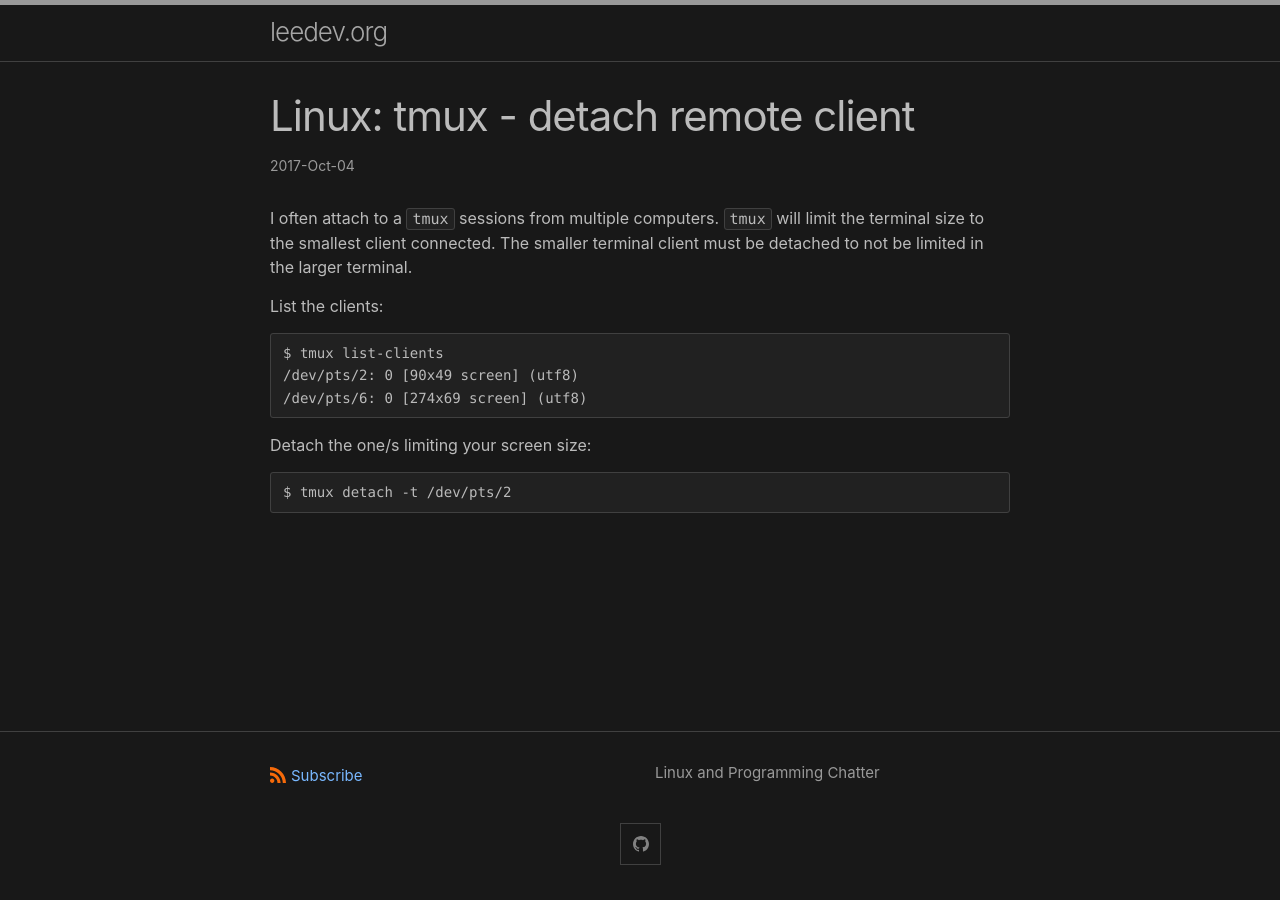
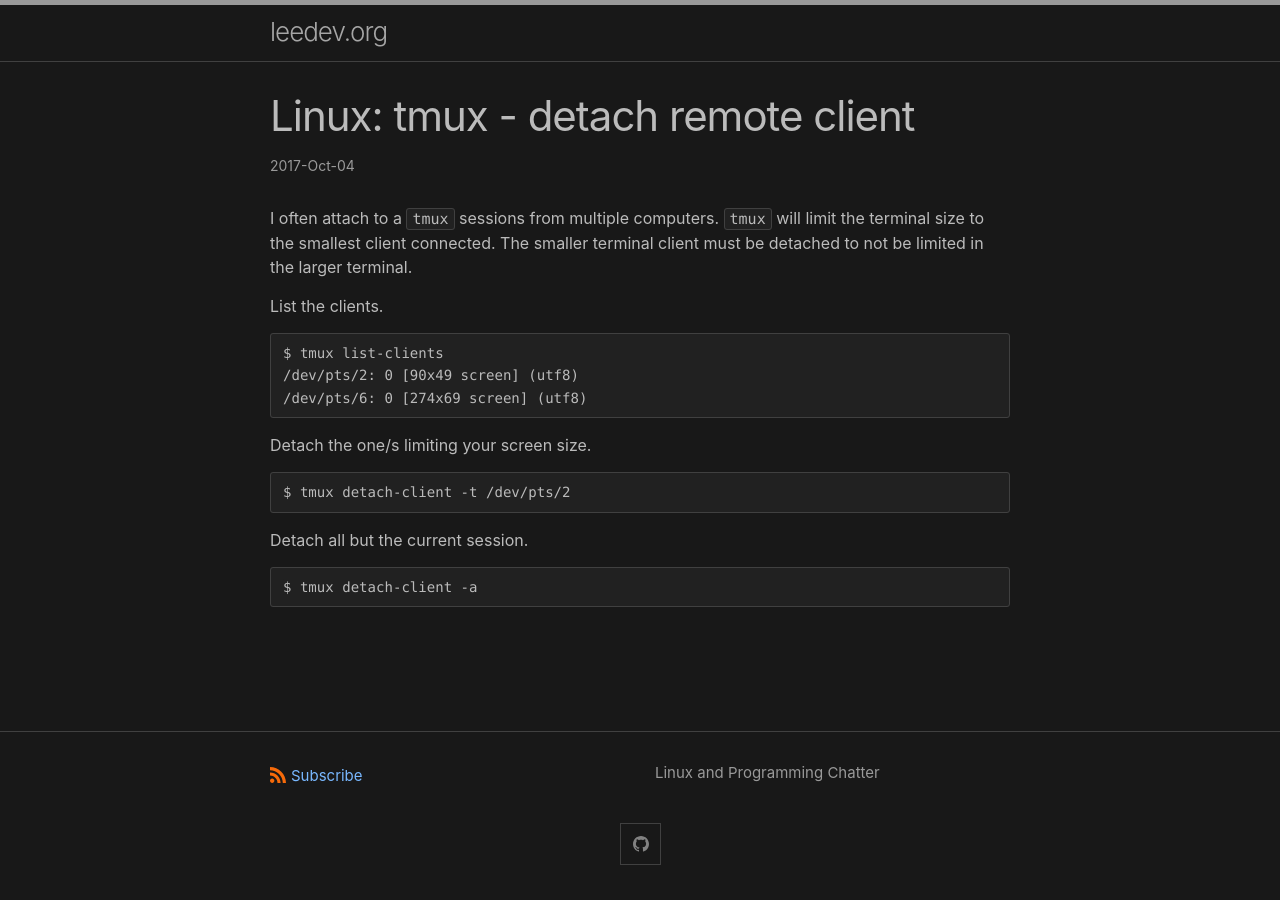
Before and after one commit to CurtisLeeBolin/leedev.org, a Jekyll site: the page built from _posts/2017-10-04-linux-tmux-detach-remote-client.md, in a window 1280 px wide. Built offline with Jekyll 4.4.1, drawn with Linux system fonts in a browser that asks for light colours.

Commit message:
Update 2017-10-04-linux-tmux-detach-remote-client.md

````diff
--- a/_posts/2017-10-04-linux-tmux-detach-remote-client.md
+++ b/_posts/2017-10-04-linux-tmux-detach-remote-client.md
@@ -6,14 +6,22 @@ date: '2017-10-04 17:34:29'
 
 I often attach to a `tmux` sessions from multiple computers.  `tmux` will limit the terminal size to the smallest client connected.  The smaller terminal client must be detached to not be limited in the larger terminal.
 
-List the clients:
+List the clients.
+
 ```
 $ tmux list-clients
 /dev/pts/2: 0 [90x49 screen] (utf8)
 /dev/pts/6: 0 [274x69 screen] (utf8)
 ```
 
-Detach the one/s limiting your screen size:
+Detach the one/s limiting your screen size.
+
 ```
-$ tmux detach -t /dev/pts/2
+$ tmux detach-client -t /dev/pts/2
 ```
+
+Detach all but the current session.
+
+```
+$ tmux detach-client -a
+```
````
